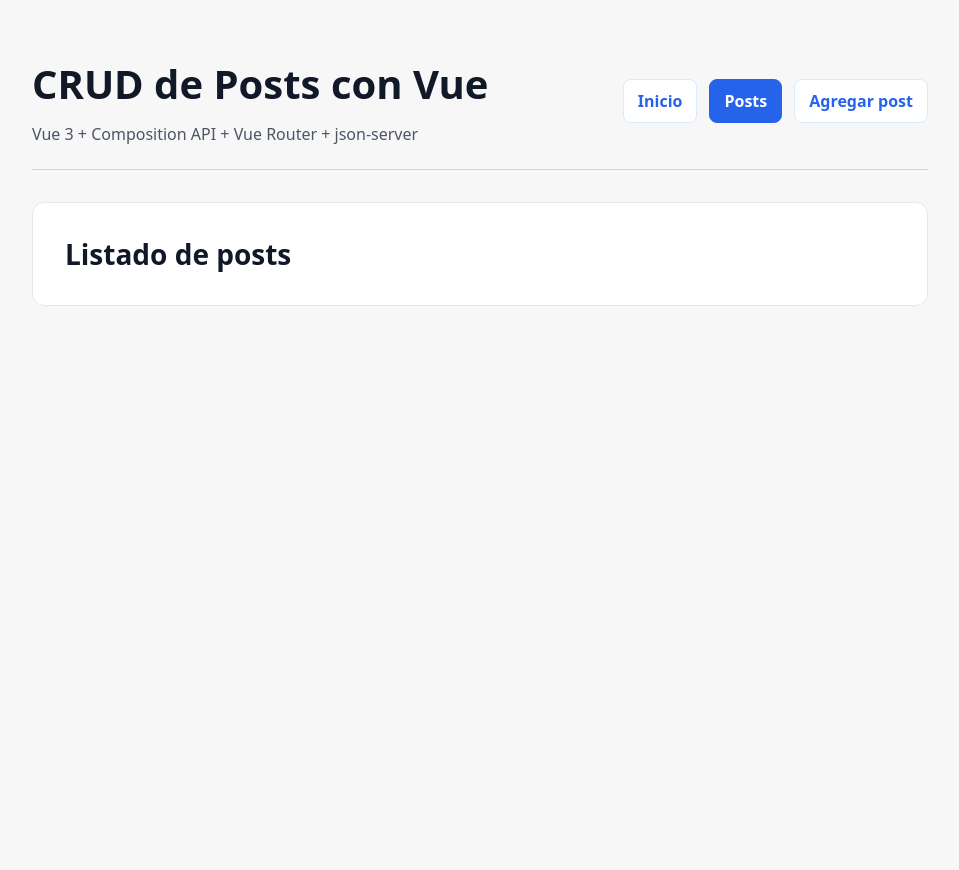
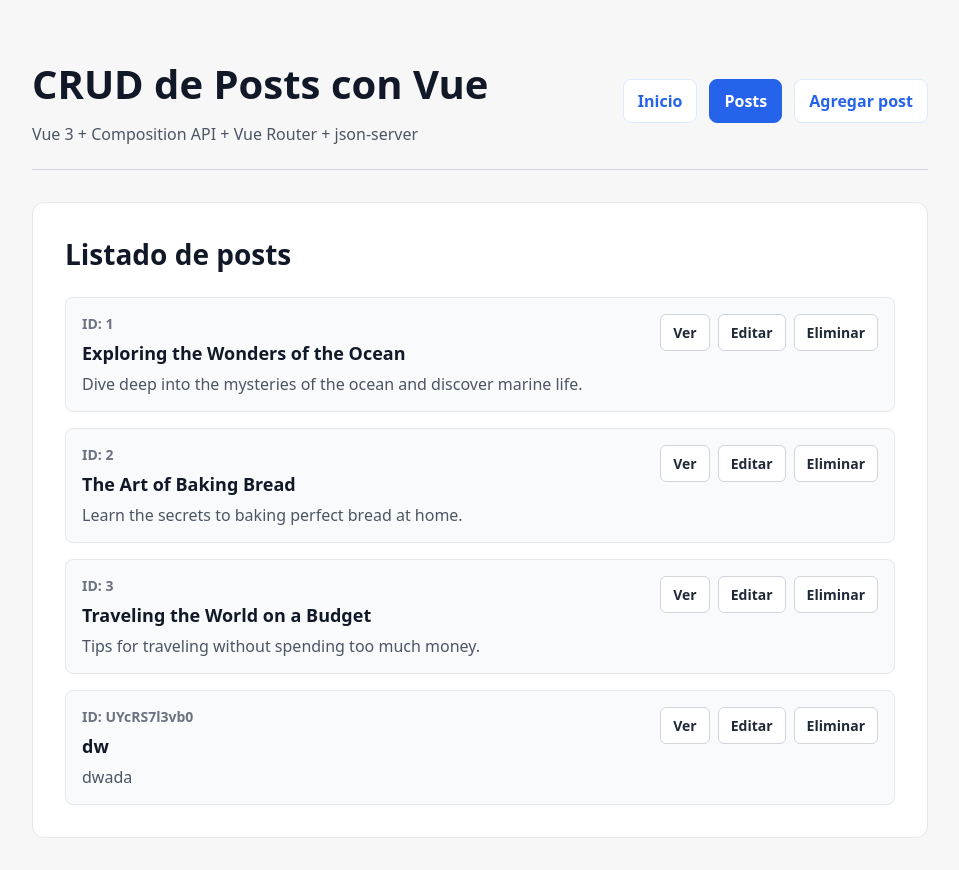
Before and after one commit to JaredAGarciaH/vue-crud-json-server, a Vue app: page /posts in a window 1280 px wide. Shown: the whole page, without its empty margins (160-1119 px from the left). Before the commit the page ends 800 px from the top, so only its background shows below. Built offline with nearby package versions, Linux system fonts and the light colour scheme; data requests are answered from the project's data file.

Commit message:
Agrega listado y creacion de posts con axios

```diff
--- a/package.json
+++ b/package.json
@@ -10,6 +10,7 @@
     "server": "json-server --watch src/posts.json --port 8080"
   },
   "dependencies": {
+    "axios": "^1.16.1",
     "vue": "^3.5.34",
     "vue-router": "^5.0.7"
   },
--- a/src/components/Posts.vue
+++ b/src/components/Posts.vue
@@ -1,5 +1,37 @@
+<script setup>
+import axios from 'axios'
+import { onMounted, ref } from 'vue'
+
+const posts = ref([])
+
+const getPosts = async () => {
+  const response = await axios.get('http://localhost:8080/posts')
+  posts.value = response.data
+}
+
+onMounted(() => {
+  getPosts()
+})
+</script>
+
 <template>
   <section class="page">
     <h2>Listado de posts</h2>
+
+    <div class="posts-list">
+      <article v-for="post in posts" :key="post.id" class="post-card">
+        <div class="post-content">
+          <span class="post-id">ID: {{ post.id }}</span>
+          <h3>{{ post.title }}</h3>
+          <p>{{ post.description }}</p>
+        </div>
+
+        <div class="post-actions">
+          <RouterLink :to="`/posts/${post.id}`">Ver</RouterLink>
+          <RouterLink :to="`/posts/edit/${post.id}`">Editar</RouterLink>
+          <button type="button">Eliminar</button>
+        </div>
+      </article>
+    </div>
   </section>
 </template>
--- a/src/components/PostsAdd.vue
+++ b/src/components/PostsAdd.vue
@@ -1,5 +1,41 @@
+<script setup>
+import axios from 'axios'
+import { ref } from 'vue'
+import { useRouter } from 'vue-router'
+
+const router = useRouter()
+const title = ref('')
+const description = ref('')
+
+const savePost = async () => {
+  await axios.post('http://localhost:8080/posts', {
+    title: title.value,
+    description: description.value,
+  })
+
+  router.push('/posts')
+}
+</script>
+
 <template>
   <section class="page">
     <h2>Agregar post</h2>
+
+    <form class="post-form" @submit.prevent="savePost">
+      <label for="title">
+        Titulo
+        <input id="title" v-model="title" type="text" name="title" />
+      </label>
+
+      <label for="description">
+        Descripcion
+        <textarea id="description" v-model="description" name="description" rows="5"></textarea>
+      </label>
+
+      <div class="form-actions">
+        <RouterLink to="/posts">Regresar al listado</RouterLink>
+        <button type="submit">Guardar</button>
+      </div>
+    </form>
   </section>
 </template>
--- a/src/posts.json
+++ b/src/posts.json
@@ -14,6 +14,12 @@
       "id": "3",
       "title": "Traveling the World on a Budget",
       "description": "Tips for traveling without spending too much money."
+    },
+    {
+      "title": "dw",
+      "description": "dwada",
+      "id": "UYcRS7l3vb0"
     }
-  ]
+  ],
+  "$schema": "./node_modules/json-server/schema.json"
 }
--- a/src/style.css
+++ b/src/style.css
@@ -87,9 +87,126 @@ body {
   font-size: 1.75rem;
 }
 
+.posts-list {
+  display: grid;
+  gap: 1rem;
+  margin-top: 1.5rem;
+}
+
+.post-card {
+  display: flex;
+  align-items: flex-start;
+  justify-content: space-between;
+  gap: 1rem;
+  padding: 1rem;
+  border: 1px solid #e5e7eb;
+  border-radius: 0.5rem;
+  background: #f9fafb;
+}
+
+.post-content {
+  display: grid;
+  gap: 0.5rem;
+}
+
+.post-id {
+  color: #6b7280;
+  font-size: 0.875rem;
+  font-weight: 700;
+}
+
+.post-card h3 {
+  margin: 0;
+  color: #111827;
+  font-size: 1.125rem;
+}
+
+.post-card p {
+  margin: 0;
+  color: #4b5563;
+}
+
+.post-actions {
+  display: flex;
+  flex-wrap: wrap;
+  gap: 0.5rem;
+}
+
+.post-actions a,
+.post-actions button {
+  padding: 0.5rem 0.75rem;
+  border: 1px solid #d1d5db;
+  border-radius: 0.375rem;
+  color: #1f2937;
+  background: #ffffff;
+  font: inherit;
+  font-size: 0.875rem;
+  font-weight: 600;
+  text-decoration: none;
+  cursor: pointer;
+}
+
+.post-form {
+  display: grid;
+  gap: 1rem;
+  margin-top: 1.5rem;
+}
+
+.post-form label {
+  display: grid;
+  gap: 0.5rem;
+  color: #374151;
+  font-weight: 700;
+}
+
+.post-form input,
+.post-form textarea {
+  width: 100%;
+  padding: 0.75rem;
+  border: 1px solid #d1d5db;
+  border-radius: 0.5rem;
+  color: #111827;
+  background: #ffffff;
+  font: inherit;
+}
+
+.post-form textarea {
+  resize: vertical;
+}
+
+.form-actions {
+  display: flex;
+  flex-wrap: wrap;
+  gap: 0.75rem;
+  align-items: center;
+}
+
+.form-actions a,
+.form-actions button {
+  padding: 0.625rem 0.875rem;
+  border: 1px solid #d1d5db;
+  border-radius: 0.5rem;
+  color: #1f2937;
+  background: #ffffff;
+  font: inherit;
+  font-weight: 700;
+  text-decoration: none;
+  cursor: pointer;
+}
+
+.form-actions button {
+  color: #ffffff;
+  background: #2563eb;
+  border-color: #2563eb;
+}
+
 @media (max-width: 700px) {
   .header {
     align-items: flex-start;
     flex-direction: column;
   }
+
+  .post-card {
+    flex-direction: column;
+  }
 }
```
Also changed, not shown: 2 other files (tests, documents, lock files or other folders).
